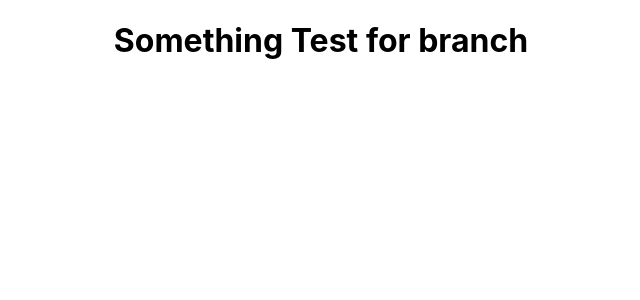
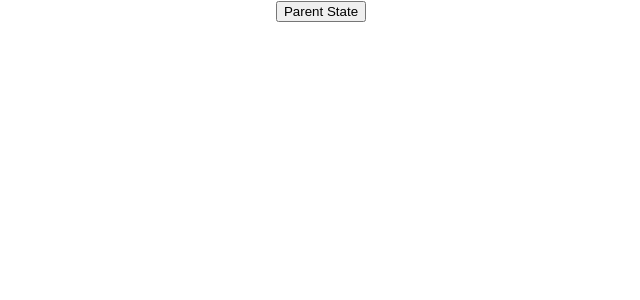
Before and after one commit to Jubair70/pracode, a React (Create React App) app: page / in a window 1280 px wide. Shown: the top 300 px of the page, without its empty margins (319-959 px from the left). Built offline with nearby package versions, Linux system fonts and the light colour scheme; the HTML template or start-up script is replaced by a standard one.

Commit message:
How can I update the parent state in React?

```diff
--- a/src/App.js
+++ b/src/App.js
@@ -1,9 +1,14 @@
+import { useState } from 'react';
 import './App.css';
+import Child from './Child';
 
 function App() {
+  const [initialState,setInitialState] = useState("Parent State")
   return (
     <div className='App'>
-        <h1>Something Test for branch</h1>
+      <Child props={{initialState,setInitialState}}/>
+
+
     </div>
   )
 }
--- /dev/null
+++ b/src/Child.jsx
@@ -0,0 +1,14 @@
+import React from "react";
+
+const Child=(props)=>{
+    console.log(props.props.initialState);
+    return (
+        <button onClick={
+            ()=>{
+              return  props.props.setInitialState((prevState)=>"Changed");
+            }
+          }>{props.props.initialState}</button>
+    )
+}
+
+export default Child;
```
